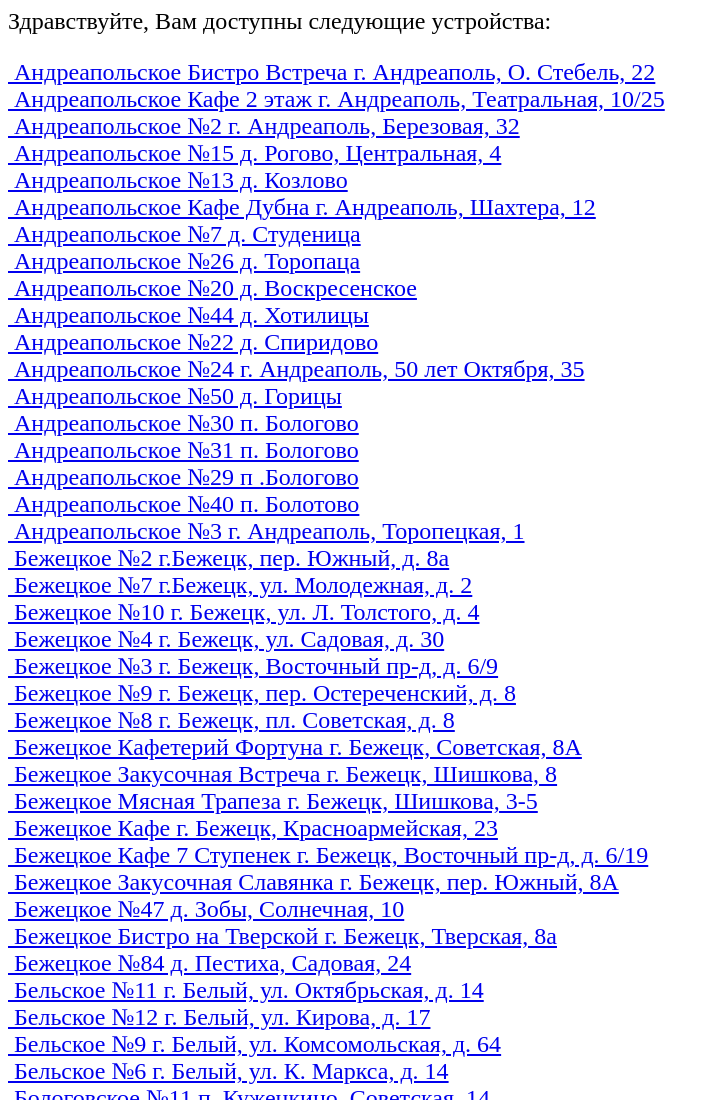
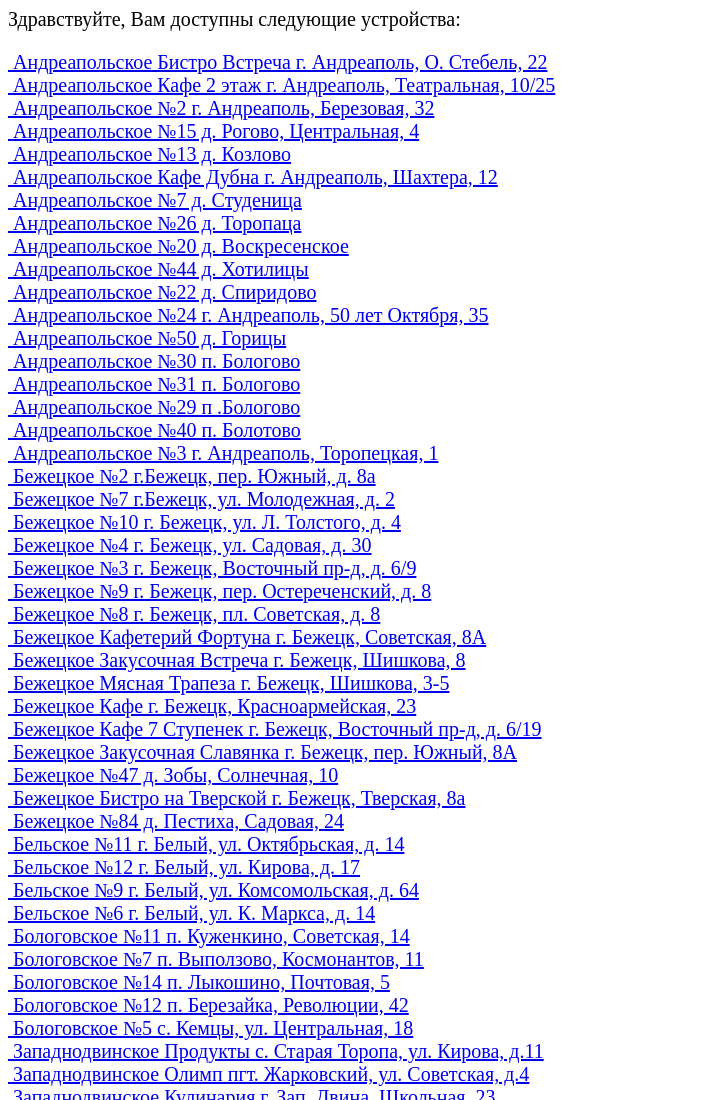
Before and after one commit to raipo/raipo.github.io, a plain HTML site: page index.html in a window 1280 px wide. Shown: the top 1100 px of the page, without its empty margins (0-719 px from the left). Drawn offline with Linux system fonts and the light colour scheme.

Commit message:
Update index.html

```diff
--- a/index.html
+++ b/index.html
@@ -3,11 +3,11 @@
     <TITLE>Вам доступны следующие устройства</TITLE>
   </HEAD>
 <BODY>
-  <P style="font-size:24px">
+  <P style="font-size:20px">
     Здравствуйте, Вам доступны следующие устройства:<BR>
 
   </P>
-    <P style="font-size:24px">
+    <P style="font-size:20px">
 		<A href="http://10.2.2.145">&nbsp;Андреапольское	Бистро Встреча	г. Андреаполь, О. Стебель, 22</A><BR>
 		<A href="http://10.2.2.144">&nbsp;Андреапольское	Кафе 2 этаж	г. Андреаполь, Театральная, 10/25</A><BR>
 		<A href="http://10.2.2.149">&nbsp;Андреапольское	№2	г. Андреаполь, Березовая, 32</A><BR>
```
